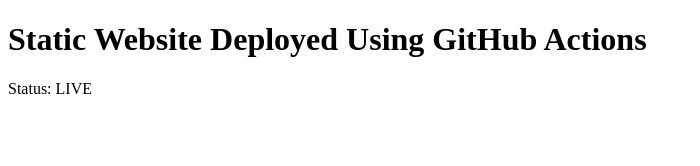
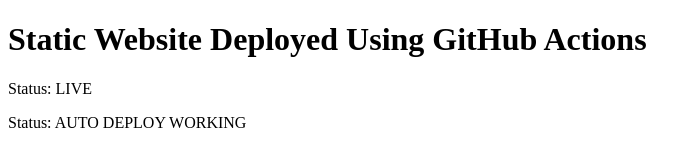
Before and after one commit to Bhavesh-0940/s3-static-site, a plain HTML site: page index.html in a window 1280 px wide. Shown: the whole page, without its empty margins (0-700 px from the left). Drawn offline with Linux system fonts and the light colour scheme.

Commit message:
Add status message for auto deploy confirmation

```diff
--- a/index.html
+++ b/index.html
@@ -6,5 +6,6 @@
 <body>
   <h1>Static Website Deployed Using GitHub Actions</h1>
   <p>Status: LIVE</p>
+  <p>Status: AUTO DEPLOY WORKING</p>
 </body>
 </html>
```
